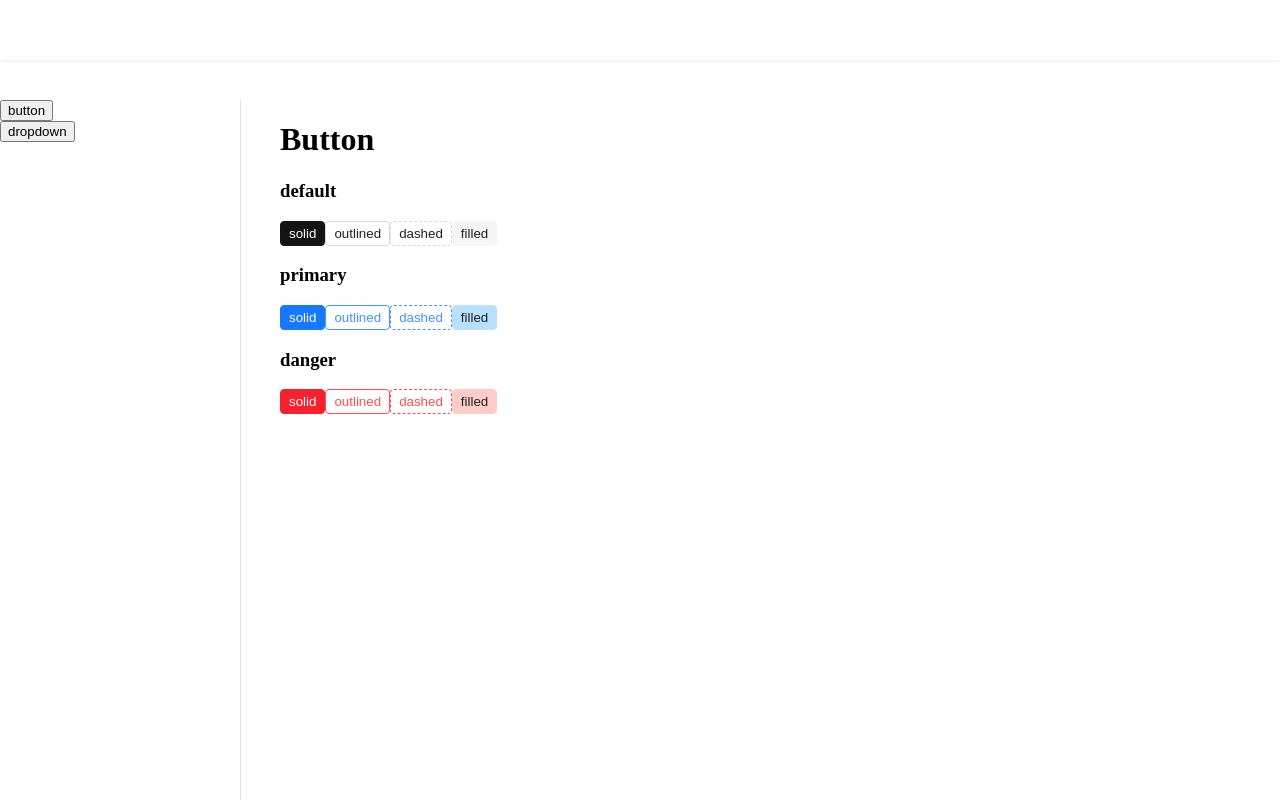
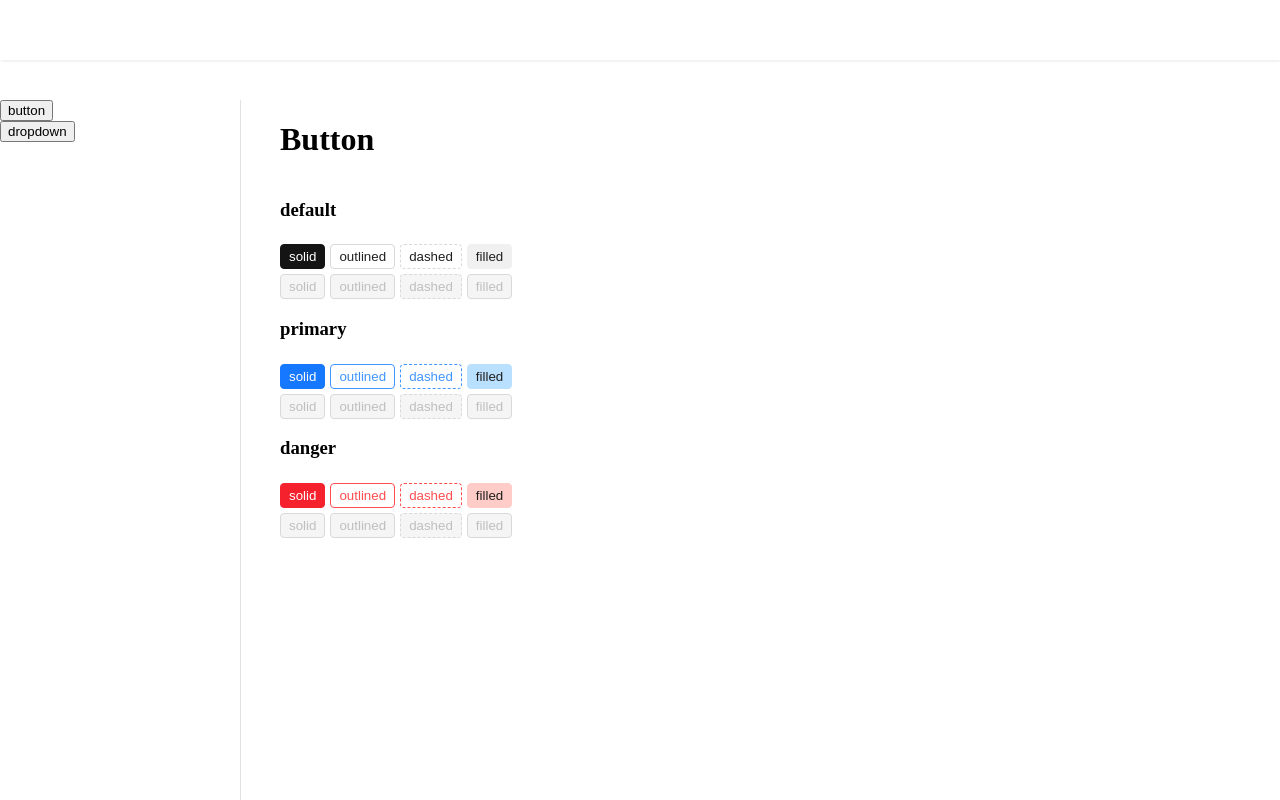
Before and after one commit to nuuuri/nuu-ui, a Next.js app: page /button in a window 1280 px wide. Built offline with nearby package versions, Linux system fonts and the light colour scheme.

Commit message:
[feat] disabled CSS 추가

```diff
--- a/src/app/(components)/button/index.tsx
+++ b/src/app/(components)/button/index.tsx
@@ -21,7 +21,7 @@ export default function Button({
   style,
 }: ButtonProps) {
   const props = {
-    color: color,
+    $color: color,
     disabled: disabled,
     onClick: onClick,
     style: style,
--- a/src/app/(components)/button/page.tsx
+++ b/src/app/(components)/button/page.tsx
@@ -1,28 +1,47 @@
 'use client';
+
+import styled from 'styled-components';
 
 import { ButtonColor, ButtonVariant } from './type';
 
 import Button from '.';
 
+import { flexbox } from '@/styles/themes/flexbox';
+
+const Wrapper = styled.div`
+  ${flexbox('column', 'center', 'left')}
+  gap: 5px;
+`;
+
+const ButtonGroup = styled(Wrapper)`
+  flex-direction: row;
+`;
+
 export default function ButtonPage() {
   const colors: ButtonColor[] = ['default', 'primary', 'danger'];
   const variants: ButtonVariant[] = ['solid', 'outlined', 'dashed', 'filled'];
+  const disables: boolean[] = [false, true];
 
   return (
     <div>
       {colors.map((color) => (
-        <div key={color}>
+        <Wrapper key={color}>
           <h3>{color}</h3>
+          {disables.map((disabled) => (
+            <ButtonGroup key={`${color}-${disabled}`}>
               {variants.map((variant) => (
                 <Button
-              key={`${color}-${variant}`}
+                  key={`${color}-${variant}-${disabled}`}
                   color={color}
                   variant={variant}
+                  disabled={disabled}
                   onClick={() => alert(`${color} ${variant} button clicked!`)}>
                   {variant}
                 </Button>
               ))}
-        </div>
+            </ButtonGroup>
+          ))}
+        </Wrapper>
       ))}
     </div>
   );
--- a/src/app/(components)/button/styled.ts
+++ b/src/app/(components)/button/styled.ts
@@ -31,45 +31,51 @@ const getButtonStyles = (
   &:active {
     background: ${theme.colors[activeColor]};
   }
+  &:disabled {
+    border-color: ${theme.colors.gray500} !important;
+    background: ${theme.colors.gray300} !important;
+    color: ${theme.colors.gray600} !important;
+    cursor: not-allowed;
+  }
 
   ${additionalStyles}
 `;
 
-export const Solid = styled.button<{ color: ButtonColor }>`
-  ${({ theme, color }) => {
-    if (color === 'default') {
+export const Solid = styled.button<{ $color: ButtonColor }>`
+  ${({ theme, $color }) => {
+    if ($color === 'default') {
       return getButtonStyles(theme, 'gray1200', 'gray800', 'gray1200');
     }
 
     return getButtonStyles(
       theme,
-      getButtonColor(color, 600),
-      getButtonColor(color, 400),
-      getButtonColor(color, 700)
+      getButtonColor($color, 600),
+      getButtonColor($color, 400),
+      getButtonColor($color, 700)
     );
   }};
 
   color: ${({ theme }) => theme.colors.gray100};
 `;
 
-export const Filled = styled.button<{ color: ButtonColor }>`
-  ${({ theme, color }) => {
-    if (color === 'default') {
-      return getButtonStyles(theme, 'gray300', 'gray400', 'gray500');
+export const Filled = styled.button<{ $color: ButtonColor }>`
+  ${({ theme, $color }) => {
+    if ($color === 'default') {
+      return getButtonStyles(theme, 'gray400', 'gray500', 'gray600');
     }
 
     return getButtonStyles(
       theme,
-      getButtonColor(color, 200),
-      getButtonColor(color, 300),
-      getButtonColor(color, 400)
+      getButtonColor($color, 200),
+      getButtonColor($color, 300),
+      getButtonColor($color, 400)
     );
   }};
 `;
 
-export const Outlined = styled.button<{ color: ButtonColor }>`
-  ${({ theme, color }) => {
-    if (color === 'default') {
+export const Outlined = styled.button<{ $color: ButtonColor }>`
+  ${({ theme, $color }) => {
+    if ($color === 'default') {
       return getButtonStyles(
         theme,
         'gray500',
@@ -90,19 +96,19 @@ export const Outlined = styled.button<{ color: ButtonColor }>`
 
     return getButtonStyles(
       theme,
-      getButtonColor(color, 500),
-      getButtonColor(color, 300),
-      getButtonColor(color, 700),
+      getButtonColor($color, 500),
+      getButtonColor($color, 300),
+      getButtonColor($color, 700),
       css`
-        border: 1px solid ${theme.colors[getButtonColor(color, 500)]};
-        color: ${theme.colors[getButtonColor(color, 500)]};
+        border: 1px solid ${theme.colors[getButtonColor($color, 500)]};
+        color: ${theme.colors[getButtonColor($color, 500)]};
         &:hover {
-          border: 1px solid ${theme.colors[getButtonColor(color, 300)]};
-          color: ${theme.colors[getButtonColor(color, 300)]};
+          border: 1px solid ${theme.colors[getButtonColor($color, 300)]};
+          color: ${theme.colors[getButtonColor($color, 300)]};
         }
         &:active {
-          border: 1px solid ${theme.colors[getButtonColor(color, 300)]};
-          color: ${theme.colors[getButtonColor(color, 700)]};
+          border: 1px solid ${theme.colors[getButtonColor($color, 300)]};
+          color: ${theme.colors[getButtonColor($color, 700)]};
         }
       `
     );
```
Lines whose indentation alone changed are shown as unchanged.
